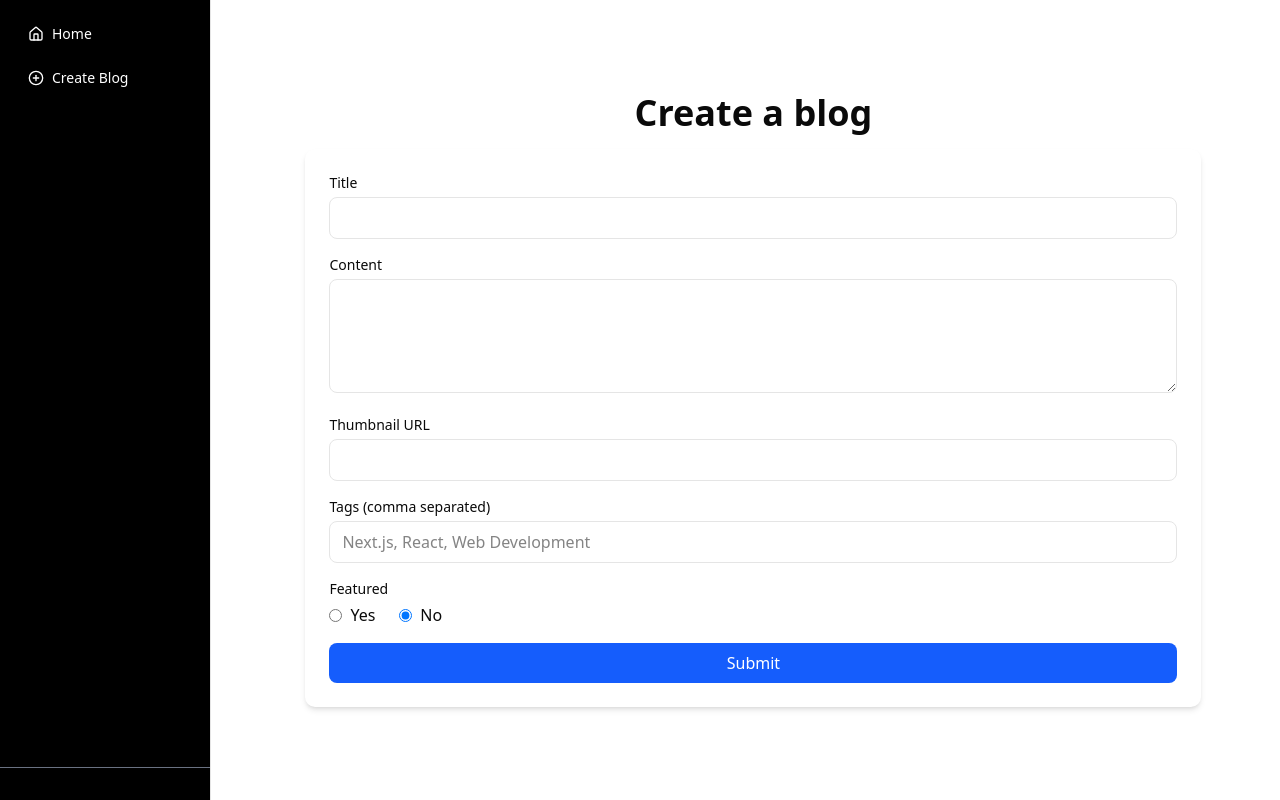
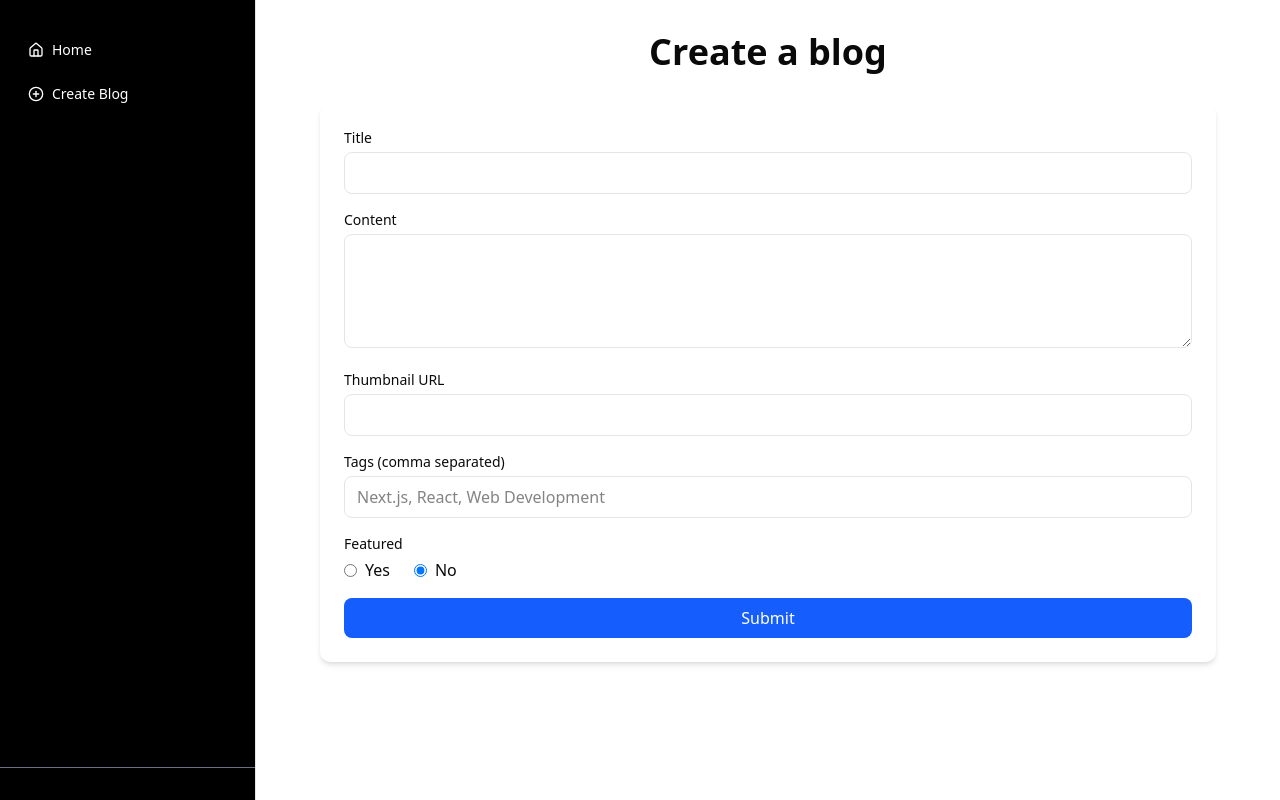
Before and after one commit to mdmohsin-dev/next-blog-ui, a Next.js app: page /dashboard/create-blog in a window 1280 px wide. Built offline with nearby package versions, Linux system fonts and the light colour scheme; no server answers.

Commit message:
update dashboard layout

```diff
--- a/src/app/(dashboard)/dashboard/create-blog/page.tsx
+++ b/src/app/(dashboard)/dashboard/create-blog/page.tsx
@@ -3,7 +3,7 @@ import React from "react";
 
 const CreateBlog = () => {
   return (
-    <div className="w-full flex flex-col gap-4 justify-center items-center">
+    <div className="w-full flex flex-col flex-1 gap-8 mt-8 justify-center items-center">
       <h4 className="text-4xl font-semibold">Create a blog</h4>
       <CreateBlogForm></CreateBlogForm>
     </div>
--- a/src/app/(dashboard)/dashboard/layout.tsx
+++ b/src/app/(dashboard)/dashboard/layout.tsx
@@ -6,9 +6,11 @@ export default function DashboardLayout({
   children: React.ReactNode;
 }>) {
   return (
-    <main className="min-h-dvh flex gap-4">
+    <main className="min-h-dvh flex">
       <Sidebar />
-      {children}
+      <div className="flex-1 md:ml-64 overflow-y-auto">
+        {children}
+      </div>
     </main>
   );
 }
--- a/src/app/(public)/blogs/page.tsx
+++ b/src/app/(public)/blogs/page.tsx
@@ -15,7 +15,7 @@ const AllBlogsPage = async () => {
   return (
     <div className="py-30 px-4 max-w-7xl mx-auto">
       <h2 className="text-center text-4xl">All Blogs</h2>
-      <div className="grid grid-cols-3 gap-6 mx-auto max-w-6xl my-5">
+      <div className="grid md:grid-cols-2 lg:grid-cols-3 gap-6 mx-auto max-w-6xl my-5">
         {blogs.map((blog: any) => (
           <BlogCard key={blog.id} post={blog} />
         ))}
--- a/src/app/(public)/page.tsx
+++ b/src/app/(public)/page.tsx
@@ -14,7 +14,7 @@ export default async function HomePage() {
       <Hero />
       <div className="my-20">
         <h2 className="text-center pb-10 text-4xl font-semibold">Featured Posts</h2>
-        <div className="grid grid-cols-3 gap-5 max-w-7xl mx-auto">
+        <div className="grid md:grid-cols-2 lg:grid-cols-3 gap-5 max-w-7xl px-4 mx-auto">
           {blogs.slice(0, 3).map((blog: any) => <BlogCard post={blog} key={blog.id}></BlogCard>)}
         </div>
       </div>
--- a/src/components/modules/Blogs/BlogCard.tsx
+++ b/src/components/modules/Blogs/BlogCard.tsx
@@ -1,4 +1,3 @@
-/* eslint-disable @typescript-eslint/no-explicit-any */
 import Link from "next/link";
 import Image from "next/image";
 
@@ -6,11 +5,11 @@ export default function BlogCard({ post }: { post: any }) {
   return (
     <Link
       href={`/blogs/${post.id}`}
-      className="block group transform hover:-translate-y-1 transition-transform duration-300"
+      className="block group transform hover:-translate-y-1 transition-transform duration-300 h-full"
     >
-      <div className="bg-white dark:bg-gray-900 rounded-xl overflow-hidden shadow-md hover:shadow-xl transition-shadow duration-300">
+      <div className="bg-white dark:bg-gray-900 rounded-xl overflow-hidden shadow-md hover:shadow-xl transition-shadow duration-300 h-full flex flex-col">
         {post.thumbnail ? (
-          <div className="relative h-56 w-full overflow-hidden">
+          <div className="relative h-56 w-full overflow-hidden flex-shrink-0">
             <Image
               src={post.thumbnail}
               alt={post.title}
@@ -19,18 +18,18 @@ export default function BlogCard({ post }: { post: any }) {
             />
           </div>
         ) : (
-          <div className="h-56 w-full bg-gray-200 dark:bg-gray-700 flex items-center justify-center text-gray-500 dark:text-gray-300">
+          <div className="h-56 w-full flex-shrink-0 bg-gray-200 dark:bg-gray-700 flex items-center justify-center text-gray-500 dark:text-gray-300">
             No Image
           </div>
         )}
 
-        <div className="p-6">
+        <div className="p-6 flex flex-col flex-1">
           <h3 className="text-xl font-bold mb-2 group-hover:text-blue-600 transition-colors">
             {post.title}
           </h3>
 
-          <p className="text-gray-700 dark:text-gray-300 mb-4 line-clamp-3">
-            {post.content}
+          <p className="text-gray-700 dark:text-gray-300 mb-4 line-clamp-3 flex-1">
+            {post.content.slice(0, 80)}...
           </p>
 
           <div className="flex items-center justify-between mb-4">
--- a/src/components/shared/Sidebar.tsx
+++ b/src/components/shared/Sidebar.tsx
@@ -2,17 +2,58 @@
 
 import Link from "next/link";
 import { Button } from "@/components/ui/button";
-import { Home, PlusCircle, LogOut } from "lucide-react";
+import { Home, PlusCircle, LogOut, Menu, X } from "lucide-react";
 import { signOut, useSession } from "next-auth/react";
+import { useState, useEffect } from "react";
 
 export default function Sidebar() {
   const session = useSession();
+  const [isOpen, setIsOpen] = useState(false);
+
+  // Close sidebar when screen becomes large
+  useEffect(() => {
+    const handleResize = () => {
+      if (window.innerWidth >= 768) {
+        setIsOpen(false);
+      }
+    };
+    window.addEventListener("resize", handleResize);
+    return () => window.removeEventListener("resize", handleResize);
+  }, []);
+
   return (
-    <aside className="flex h-screen w-64 flex-col border-r bg-black text-white">
+    <>
+      {/* Mobile toggle button */}
+      <button
+        className="md:hidden fixed top-4 left-4 z-50 bg-black text-white p-2 rounded-lg shadow-lg"
+        onClick={() => setIsOpen((prev) => !prev)}
+        aria-label="Toggle Sidebar"
+      >
+        {isOpen ? <X className="h-5 w-5" /> : <Menu className="h-5 w-5" />}
+      </button>
+
+      {/* Overlay (mobile only) */}
+      {isOpen && (
+        <div
+          className="md:hidden fixed inset-0 bg-black/50 z-30"
+          onClick={() => setIsOpen(false)}
+        />
+      )}
+
+      {/* Sidebar */}
+      <aside
+        className={`
+          fixed top-0 left-0 h-screen w-64 flex flex-col border-r bg-black text-white z-40
+          transition-transform duration-300 ease-in-out
+          ${isOpen ? "translate-x-0" : "-translate-x-full"}
+          md:translate-x-0
+        `}
+      >
         {/* Top navigation */}
-      <nav className="flex-1 space-y-2 p-4">
+        <nav className="flex-1 space-y-2 p-4 mt-14 md:mt-4 overflow-y-auto">
           <Link
             href="/"
+            onClick={() => setIsOpen(false)}
             className="flex items-center gap-2 rounded-lg px-3 py-2 text-sm font-medium hover:bg-gray-100 hover:text-black"
           >
             <Home className="h-4 w-4" />
@@ -21,6 +62,7 @@ export default function Sidebar() {
 
           <Link
             href="/dashboard/create-blog"
+            onClick={() => setIsOpen(false)}
             className="flex items-center gap-2 rounded-lg px-3 py-2 text-sm font-medium hover:bg-gray-100 hover:text-black"
           >
             <PlusCircle className="h-4 w-4" />
@@ -42,5 +84,6 @@ export default function Sidebar() {
           )}
         </div>
       </aside>
+    </>
   );
 }
```
Also changed, not shown: 1 other file (tests, documents, lock files or other folders). Lines whose indentation alone changed are shown as unchanged.
